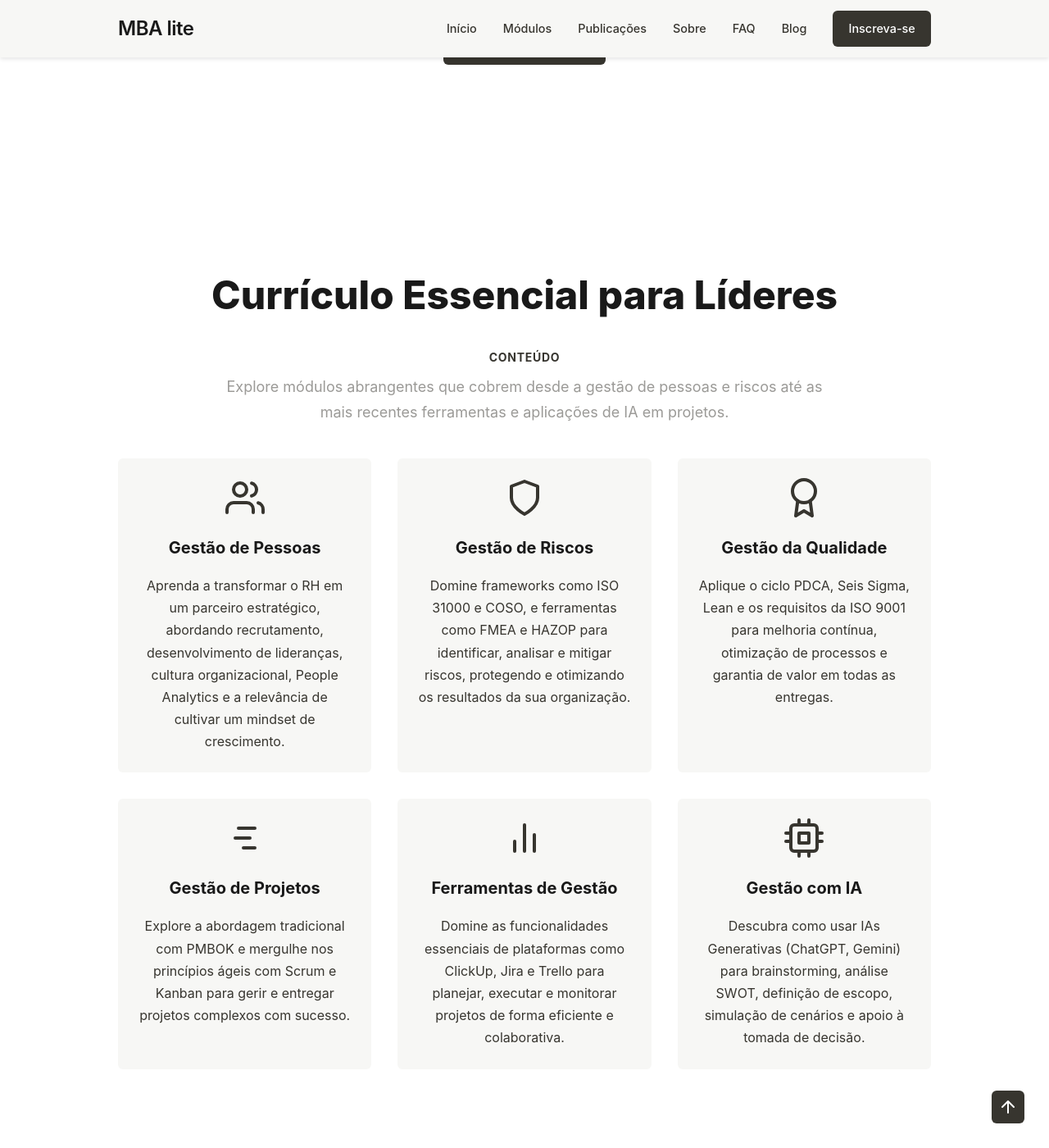
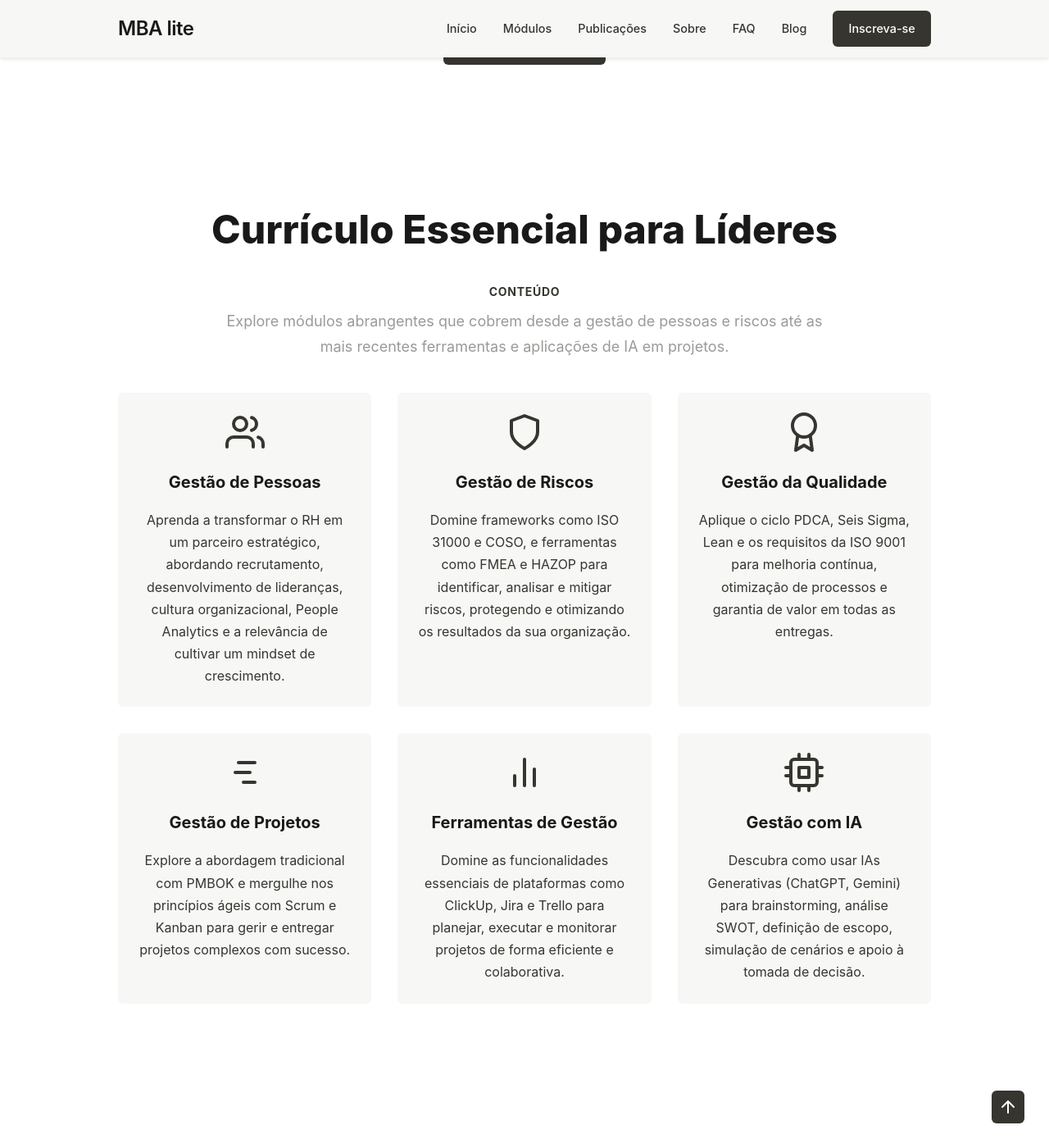
Before and after one commit to danub-io/MBAlite, a Jekyll site: the page index.html, which Jekyll copies as it is, in a window 1280 px wide and 1400 px high, scrolled down 543 px. Shown: the whole window at 82% size. Built offline with Jekyll 4.4.1, drawn with Linux system fonts in a browser that asks for light colours.

Commit message:
feat: Ajusta o espaçamento vertical na página inicial
- Altera a margem superior da primeira seção (#hero) para 14rem.
- Define uma margem inferior de 10rem para todas as outras seções para garantir um espaçamento consistente.
- Remove o padding superior do rodapé para evitar espaçamento duplo.

```diff
--- a/index.html
+++ b/index.html
@@ -236,7 +236,8 @@
             pointer-events: none;
         }
         section {
-            padding: 5rem 1rem;
+            padding: 0 1rem;
+            margin-bottom: 10rem;
         }
         .section-header {
             text-align: center;
@@ -276,8 +277,7 @@
 #hero {
     display: flex;
     align-items: center;
-    padding-top: 14rem;
-    padding-bottom: 10rem;
+    margin-top: 14rem;
     background-color: var(--color-bg-main);
 }
 
@@ -466,7 +466,7 @@
     font-weight: 700;
 }
 footer {
-    padding: 4rem 1.25rem;
+    padding: 0 1.25rem 4rem;
     margin-top: auto;
     text-align: center;
     color: var(--color-text-muted);
```
